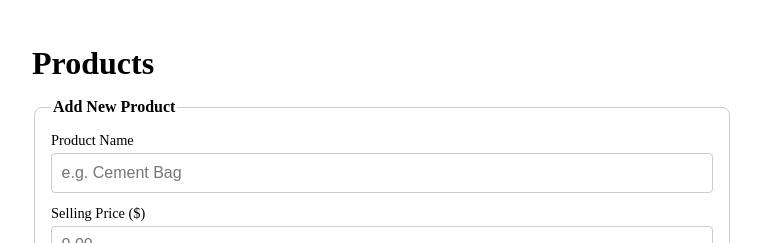
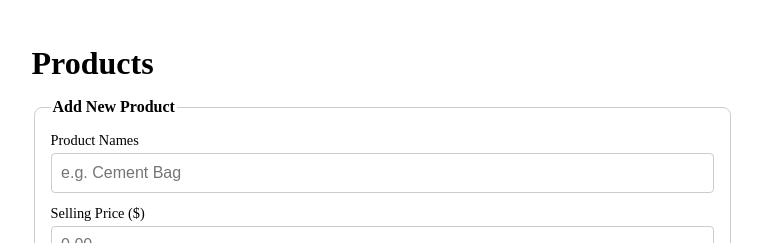
Before and after one commit to Corbaann/shop_app2, a SvelteKit app in the folder shop-profit-tracker/: page /products in a window 1280 px wide. Shown: the top 243 px of the page, without its empty margins (258-1020 px from the left). Built offline with nearby package versions, Linux system fonts and the light colour scheme; no server answers; the database is empty.

Commit message:
add style

```diff
--- a/shop-profit-tracker/src/routes/products/+page.svelte
+++ b/shop-profit-tracker/src/routes/products/+page.svelte
@@ -16,7 +16,7 @@
         <p class="success">Product added!</p>
       {/if}
       <label>
-        Product Name
+        Product Names
         <input name="name" type="text" required placeholder="e.g. Cement Bag" />
       </label>
       <label>
@@ -92,7 +92,7 @@
 
 <style>
   .container {
-    max-width: 700px;
+    max-width: 701px;
     margin: 0 auto;
     padding: 1rem;
   }
```
